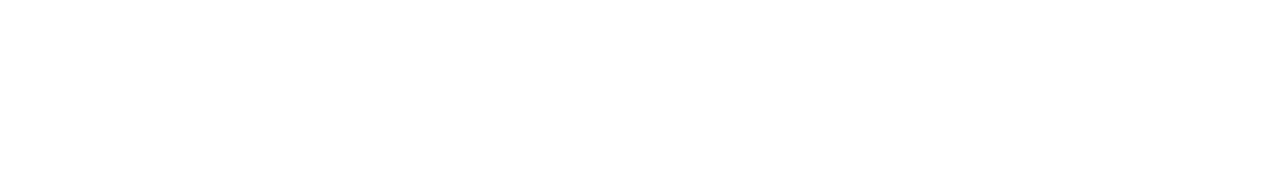
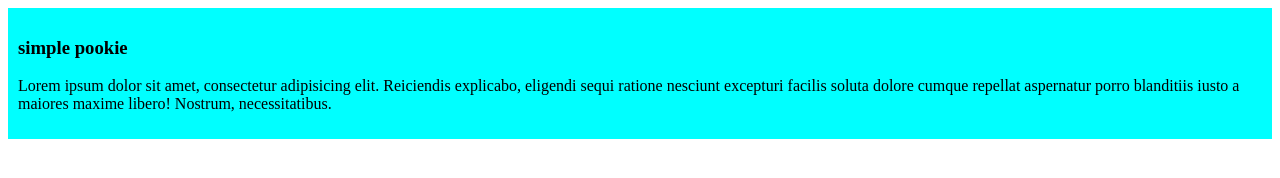
Before and after one commit to jannatuunnayeem/simple-pookie, a plain HTML site: page index.html in a window 1280 px wide. Drawn offline with Linux system fonts and the light colour scheme.

Commit message:
added the blog

```diff
--- a/index.html
+++ b/index.html
@@ -4,8 +4,13 @@
     <meta charset="UTF-8">
     <meta name="viewport" content="width=device-width, initial-scale=1.0">
     <title>simple pookie</title>
+    <link rel="stylesheet" href="styles/blog.css">
 </head>
 <body>
-
+    <div>
+        <h3>simple pookie
+        </h3>
+        <p>Lorem ipsum dolor sit amet, consectetur adipisicing elit. Reiciendis explicabo, eligendi sequi ratione nesciunt excepturi facilis soluta dolore cumque repellat aspernatur porro blanditiis iusto a maiores maxime libero! Nostrum, necessitatibus.</p>
+    </div>
 </body>
 </html>
--- /dev/null
+++ b/styles/blog.css
@@ -0,0 +1,4 @@
+div{
+    background-color: aqua;
+    padding: 10px;
+}
```
